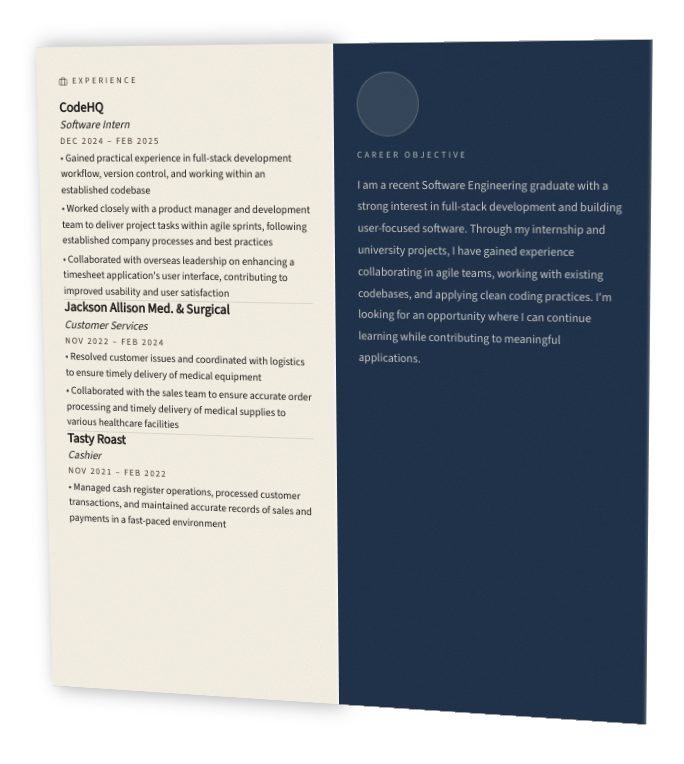
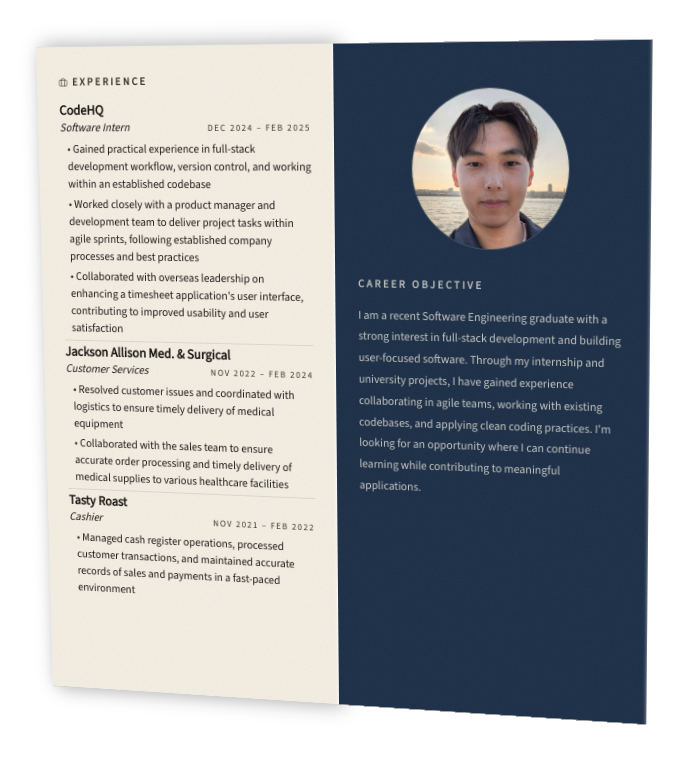
Before and after one commit to owel14/portfolio, a React (Vite) app: page / in a window 1280 px wide. Both pictures are taken after a click on the button 642 px from the left and 381 px from the top of the page. Shown: the top 764 px of the page, without its empty margins (150-834 px from the left). Built offline with nearby package versions, Linux system fonts and the light colour scheme.

Commit message:
filled in all content

```diff
--- a/src/components/Bullet.tsx
+++ b/src/components/Bullet.tsx
@@ -2,7 +2,7 @@ import type { ReactNode } from 'react';
 
 export function Bullet({ children }: { children: ReactNode }) {
   return (
-    <li className="relative pl-2.5 text-[11px] font-light leading-normal text-ink">
+    <li className="relative text-[12px] font-light leading-normal text-ink">
       <span aria-hidden="true" className="left-0 text-ink-secondary select-none"> • </span>
       {children}
     </li>
--- a/src/components/PanelCard.tsx
+++ b/src/components/PanelCard.tsx
@@ -25,7 +25,8 @@ export function PanelCard({
     <div className={[
       'flex flex-col',
       stacked ? 'gap-0.5' : 'gap-1.5',
-      isFirst ? (stacked ? 'pb-3' : 'pb-2.5') : (stacked ? 'py-3' : 'py-2.5'),
+      isFirst ? '' : 'pt-1',
+      isLast ? '' : 'pb-1',
       isLast ? '' : 'border-b border-ink/10',
     ].filter(Boolean).join(' ')}>
 
@@ -33,9 +34,15 @@ export function PanelCard({
         <>
           <div className="flex flex-col gap-px">
             <span className="text-sm font-semibold text-ink leading-[1.2]">{title}</span>
-            {subtitle && <span className="text-xs font-light italic text-ink">{subtitle}</span>}
+            {subtitle ? (
+              <div className="flex flex-wrap items-baseline gap-x-1.5 gap-y-0.5">
+                <span className="text-xs font-light italic text-ink">{subtitle}</span>
+                <span className="text-[9.5px] tracking-[1.5px] uppercase text-ink-secondary ml-auto whitespace-nowrap">{badge}</span>
+              </div>
+            ) : (
+              <span className="text-[9.5px] tracking-[1.5px] uppercase text-ink-secondary">{badge}</span>
+            )}
           </div>
-          <span className="text-[9.5px] tracking-[1.5px] uppercase text-ink-secondary pl-4.25">{badge}</span>
         </>
       ) : (
         <div className="flex items-center gap-1.5">
@@ -44,7 +51,7 @@ export function PanelCard({
         </div>
       )}
 
-      <ul className={`list-none flex flex-col gap-0.75 ${stacked ? 'mt-0.75 pl-4.25' : ''}`}>
+      <ul className={`list-none flex flex-col gap-0.75 ${stacked ? 'mt-0.5 pl-2' : ''}`}>
         {children}
       </ul>
     </div>
--- a/src/components/SectionHeader.tsx
+++ b/src/components/SectionHeader.tsx
@@ -8,7 +8,7 @@ type SectionHeaderProps = {
 
 export function SectionHeader({ icon, children, theme = 'ink' }: SectionHeaderProps) {
   return (
-    <div className={`flex items-center gap-1.25 text-[9px] tracking-[2.5px] uppercase font-normal ${theme === 'ink' ? 'text-ink-secondary' : 'text-chalk/75'}`}>
+    <div className={`flex items-center gap-1.25 text-[11px] tracking-[2.5px] uppercase font-bold ${theme === 'ink' ? 'text-ink-secondary' : 'text-chalk/75'}`}>
       {icon}
       {children}
     </div>
--- a/src/components/panels/EducationPanel.tsx
+++ b/src/components/panels/EducationPanel.tsx
@@ -13,35 +13,7 @@ const courses = [
 export function EducationPanel() {
   return (
     <div className="panel-content">
-      <p className="text-[11px] font-light italic text-chalk/80">
-        BE(Hons) Software Engineering
-      </p>
 
-      <div className="flex items-center gap-3.5 bg-chalk/5 border border-chalk/10 rounded-[3px] px-3.5 py-2.5">
-        <div className="flex flex-col items-center gap-0.5 shrink-0">
-          <span className="font-serif text-[28px] font-bold text-chalk leading-none">8.1</span>
-          <span className="text-[7.5px] tracking-[2px] uppercase text-chalk/75">GPA</span>
-        </div>
-        <div className="flex flex-col gap-0.75 text-[11px] font-light border-l border-chalk/12 pl-3.5 text-chalk/80">
-          <span>2022 – 2025</span>
-          <span>Graduated</span>
-        </div>
-      </div>
-
-      <div className="flex items-center gap-1.25">
-        <BookOpen size={10} strokeWidth={1.5} className="text-chalk/80 shrink-0" />
-        <p className="text-[9px] tracking-[2.5px] uppercase text-chalk/75 font-normal">Relevant Courses</p>
-      </div>
-
-      <div className="grid grid-cols-2 gap-y-1.25 gap-x-2">
-        {courses.map((course) => (
-          <span key={course} className="text-xs font-light leading-[1.3] text-chalk/80">
-            {course}
-          </span>
-        ))}
-      </div>
-
-      <PanelCta theme="chalk">Flip for summary →</PanelCta>
     </div>
   );
 }
--- a/src/components/panels/ProfilePanel.tsx
+++ b/src/components/panels/ProfilePanel.tsx
@@ -3,13 +3,15 @@ import { SectionHeader } from '../SectionHeader';
 export function ProfilePanel() {
   return (
     <div className="panel-content">
-      <div className="size-16 rounded-full bg-chalk/10 border border-chalk/20 shrink-0 self-start" aria-hidden="true" />
+      <img src="/profile.jpg" alt="Profile" className="size-40 rounded-full object-cover object-[center_40%] shrink-0 self-center mx-auto border border-chalk/20 mt-4" />
 
-      <SectionHeader theme="chalk">Career Objective</SectionHeader>
+      <div className="flex flex-col gap-3 mt-4">
+        <SectionHeader theme="chalk">Career Objective</SectionHeader>
 
-      <p className="text-xs font-light leading-[1.82] text-chalk/80">
-        I am a recent Software Engineering graduate with a strong interest in full-stack development and building user-focused software. Through my internship and university projects, I have gained experience collaborating in agile teams, working with existing codebases, and applying clean coding practices. I'm looking for an opportunity where I can continue learning while contributing to meaningful applications.
-      </p>
+        <p className="text-xs font-light leading-[1.82] text-chalk/80">
+          I am a recent Software Engineering graduate with a strong interest in full-stack development and building user-focused software. Through my internship and university projects, I have gained experience collaborating in agile teams, working with existing codebases, and applying clean coding practices. I'm looking for an opportunity where I can continue learning while contributing to meaningful applications.
+        </p>
+      </div>
     </div>
   );
 }
--- a/src/components/panels/ProjectsPanel.tsx
+++ b/src/components/panels/ProjectsPanel.tsx
@@ -18,12 +18,12 @@ export function ProjectsPanel() {
           <Bullet>Researched and implemented novel techniques in C++ to improve state-of-the-art external memory vector database querying, achieving a 15% performance gain</Bullet>
         </PanelCard>
 
-        <PanelCard title="EV Energy Monitor" badge="Capstone" layout="inline">
+        <PanelCard title="Cross-Platform Web Application" badge="Capstone" layout="inline">
           <Bullet>Built a real-time energy monitoring system for electric vehicles with React TypeScript frontend and C# .NET CORS backend</Bullet>
           <Bullet>Implemented end-to-end features including data persistence, API endpoint design, and responsive UI components</Bullet>
         </PanelCard>
 
-        <PanelCard title="Chopsticks Game" badge="Personal" layout="inline" isLast>
+        <PanelCard title="Multiplayer Web Game" badge="Personal" layout="inline" isLast>
           <Bullet>Created an interactive online multiplayer game based on the chopsticks hand game with React Next.js</Bullet>
           <Bullet>Developed real-time multiplayer functionality handling concurrent user sessions and game state management</Bullet>
         </PanelCard>
--- a/src/components/panels/SkillsPanel.tsx
+++ b/src/components/panels/SkillsPanel.tsx
@@ -1,53 +1,86 @@
-import { Code2, Globe, Wrench, Users } from 'lucide-react';
-import type { ReactElement } from 'react';
-import { PanelCta } from '../PanelCta';
-import { SectionHeader } from '../SectionHeader';
+import { Code2, GraduationCap, Users } from "lucide-react";
+import { Bullet } from "../Bullet";
+import { PanelCard } from "../PanelCard";
+import { SectionHeader } from "../SectionHeader";
 
 type SkillGroup = {
-  readonly icon: ReactElement;
   readonly label: string;
-  readonly items: string;
+  readonly items: readonly string[];
 };
 
 const skillGroups: readonly SkillGroup[] = [
-  { icon: <Code2  size={10} strokeWidth={1.5} />, label: 'Languages',       items: 'Java · Python · C++ · C · JavaScript · TypeScript' },
-  { icon: <Globe  size={10} strokeWidth={1.5} />, label: 'Web & Frameworks', items: 'React · Next.js · C# .NET · PyTorch · TensorFlow' },
-  { icon: <Wrench size={10} strokeWidth={1.5} />, label: 'Tools',            items: 'Git · Azure DevOps · Linux · SQL · VS Code' },
+  {
+    label: "Languages",
+    items: ["Java", "Python", "SQL", "C++", "C#", "C", "JavaScript", "TypeScript"],
+  },
+  {
+    label: "Frameworks & Libraries",
+    items: ["React", "Next.js", "Vite", ".NET", "PyTorch", "TensorFlow", "Boost"],
+  },
+  {
+    label: "Tools",
+    items: ["Git", "VS Code", "Visual Studio", "Linux", "Azure DevOps", "Azure", "Cloudflare", "Docker"],
+  },
 ];
 
 export function SkillsPanel() {
   return (
     <div className="panel-content">
+      <SectionHeader icon={<Code2 size={10} strokeWidth={1.5} />}>
+        Skills
+      </SectionHeader>
+
       <div className="flex flex-col gap-3">
         {skillGroups.map((group) => (
           <div key={group.label} className="flex flex-col gap-0.75">
-            <span className="flex items-center gap-1 text-[9.5px] tracking-[2.5px] uppercase text-ink-secondary">
-              {group.icon}
-              {group.label}
-            </span>
-            <p className="text-sm font-light leading-[1.55] text-ink">
-              {group.items}
-            </p>
+            <span className="text-sm font-semibold text-ink">{group.label}</span>
+            <div className="flex flex-wrap gap-1">
+              {group.items.map((item) => (
+                <span key={item} className="text-[10px] font-medium text-ink bg-white/70 border border-ink/10 rounded px-1.5 py-0.5">
+                  {item}
+                </span>
+              ))}
+            </div>
           </div>
         ))}
       </div>
 
-      <PanelCta>Flip to see projects →</PanelCta>
+      <div className="flex flex-col gap-2 pt-2 border-t border-rule">
+        <SectionHeader icon={<GraduationCap size={10} strokeWidth={1.5} />}>
+          Education
+        </SectionHeader>
 
-      <div className="flex flex-col gap-1.5 pt-1.5 border-t border-rule">
-        <SectionHeader icon={<Users size={10} strokeWidth={1.5} />}>References</SectionHeader>
+        <PanelCard title="University of Auckland" subtitle="BE(Hons) Software Engineering" badge="2022 – 2025" layout="stacked" isFirst isLast>
+          <Bullet>8.1 GPA</Bullet>
+        </PanelCard>
+      </div>
+
+      <div className="flex flex-col gap-2 pt-2 border-t border-rule">
+        <SectionHeader icon={<Users size={10} strokeWidth={1.5} />}>
+          References
+        </SectionHeader>
 
         <div className="flex flex-col gap-px pb-1.5 border-b border-ink/7">
           <span className="text-sm font-semibold text-ink">Winston Chow</span>
-          <span className="text-xs font-light text-ink">Chief Talent Officer · CodeHQ</span>
-          <span className="text-[11px] font-light text-ink-secondary break-all">winston.chow@codehq.nz</span>
+          <span className="text-xs font-light text-ink">
+            Chief Talent Officer · CodeHQ
+          </span>
+          <span className="text-[11px] font-light text-ink-secondary break-all">
+            winston.chow@codehq.nz
+          </span>
         </div>
 
         <div className="flex flex-col gap-px">
           <span className="text-sm font-semibold text-ink">Kate Manning</span>
-          <span className="text-xs font-light text-ink">Customer Services Lead · Jackson Allison</span>
-          <span className="text-[11px] font-light text-ink-secondary break-all">kate.manning@jackson-allison.co.nz</span>
-          <span className="text-[11px] font-light text-ink-secondary break-all">+64 27 819 8312</span>
+          <span className="text-xs font-light text-ink">
+            Customer Services Lead · Jackson Allison
+          </span>
+          <span className="text-[11px] font-light text-ink-secondary break-all">
+            kate.manning@jackson-allison.co.nz
+          </span>
+          <span className="text-[11px] font-light text-ink-secondary break-all">
+            +64 27 819 8312
+          </span>
         </div>
       </div>
     </div>
```
Also changed, not shown: src/index.css (+3 -1 lines), .claude/settings.local.json (deleted), public/profile.jpg (added), 1 other file (tests, documents, lock files or other folders).
